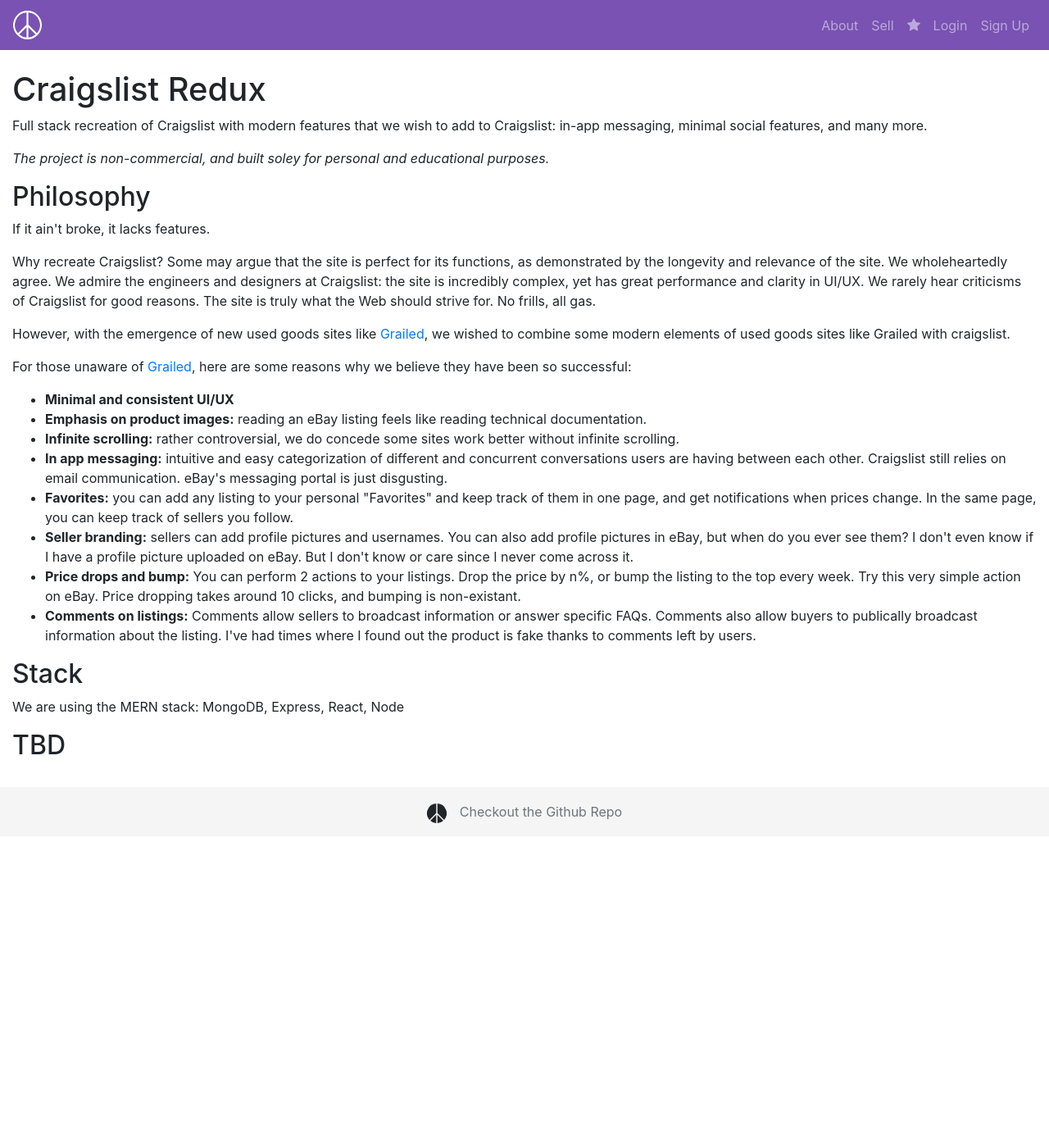
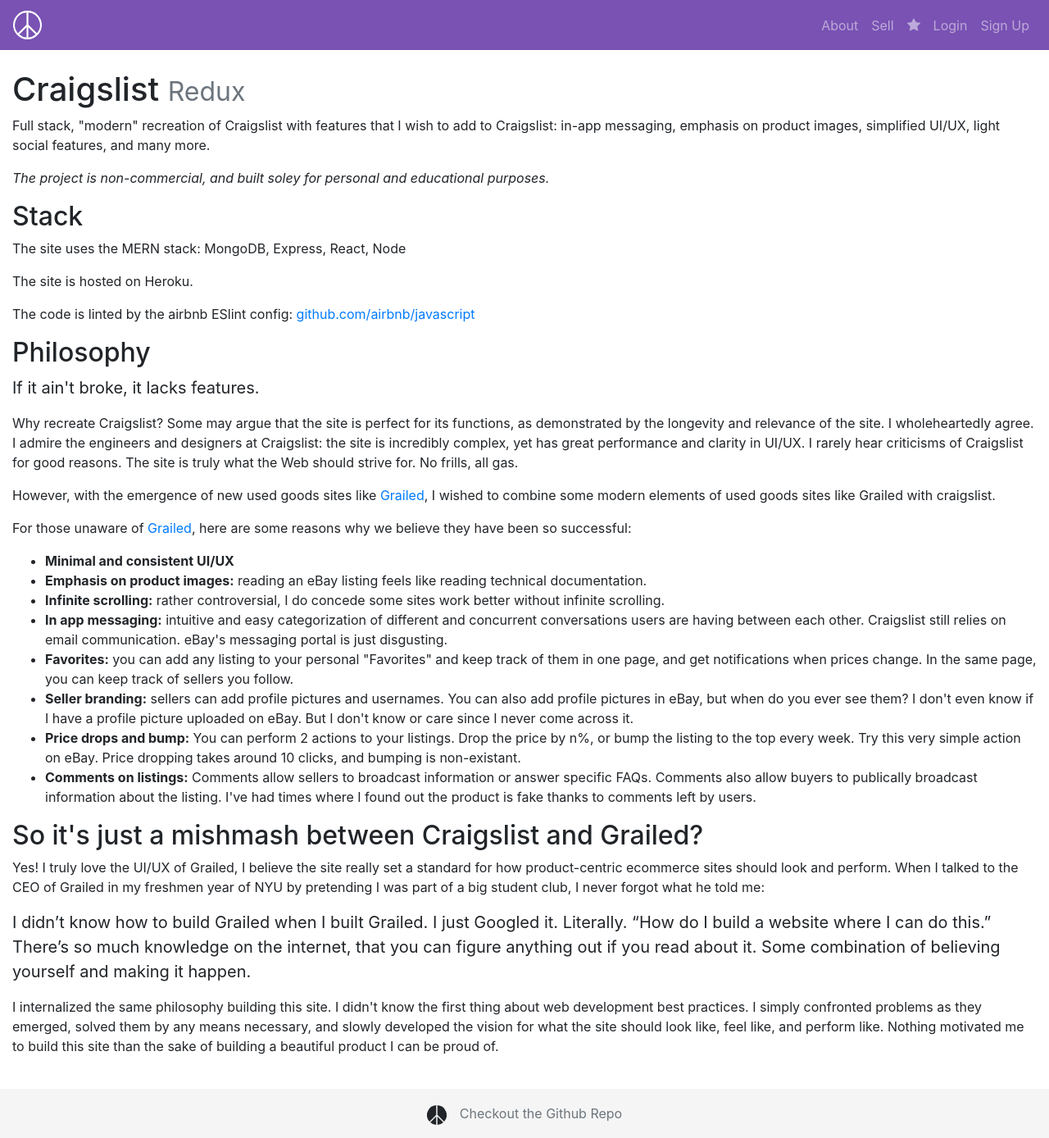
Before and after one commit to andrewhwanpark/craigslist-redux, a React (Create React App) app in the folder client/: page /about in a window 1280 px wide. Shown: the whole page at 82% size. Before the commit the page ends 1020 px from the top, so only its background shows below. Built offline with nearby package versions, Linux system fonts and the light colour scheme; no server answers.

Commit message:
Add signup styles

```diff
--- a/client/src/components/About.jsx
+++ b/client/src/components/About.jsx
@@ -6,11 +6,14 @@
     <Container fluid>
       <Row className="my-4">
         <Col lg={12}>
-          <h1>Craigslist Redux</h1>
+          <h1 id="craigslist-redux">
+            Craigslist <small className="text-muted">Redux</small>
+          </h1>
           <p>
-            Full stack recreation of Craigslist with modern features that we
-            wish to add to Craigslist: in-app messaging, minimal social
-            features, and many more.
+            Full stack, &quot;modern&quot; recreation of Craigslist with
+            features that I wish to add to Craigslist: in-app messaging,
+            emphasis on product images, simplified UI/UX, light social features,
+            and many more.
           </p>
           <p>
             <em>
@@ -18,22 +21,31 @@
               educational purposes.
             </em>
           </p>
-          <h2>Philosophy</h2>
-          <blockquote>
+          <h2 id="stack">Stack</h2>
+          <p>The site uses the MERN stack: MongoDB, Express, React, Node</p>
+          <p>The site is hosted on Heroku.</p>
+          <p>
+            The code is linted by the airbnb ESlint config:{" "}
+            <a href="https://github.com/airbnb/javascript">
+              github.com/airbnb/javascript
+            </a>
+          </p>
+          <h2 id="philosophy">Philosophy</h2>
+          <blockquote className="blockquote">
             <p>If it ain&#39;t broke, it lacks features.</p>
           </blockquote>
           <p>
             Why recreate Craigslist? Some may argue that the site is perfect for
             its functions, as demonstrated by the longevity and relevance of the
-            site. We wholeheartedly agree. We admire the engineers and designers
+            site. I wholeheartedly agree. I admire the engineers and designers
             at Craigslist: the site is incredibly complex, yet has great
-            performance and clarity in UI/UX. We rarely hear criticisms of
+            performance and clarity in UI/UX. I rarely hear criticisms of
             Craigslist for good reasons. The site is truly what the Web should
             strive for. No frills, all gas.
           </p>
           <p>
             However, with the emergence of new used goods sites like{" "}
-            <a href="https://www.grailed.com/">Grailed</a>, we wished to combine
+            <a href="https://www.grailed.com/">Grailed</a>, I wished to combine
             some modern elements of used goods sites like Grailed with
             craigslist.
           </p>
@@ -50,7 +62,7 @@
               listing feels like reading technical documentation.
             </li>
             <li>
-              <strong>Infinite scrolling:</strong> rather controversial, we do
+              <strong>Infinite scrolling:</strong> rather controversial, I do
               concede some sites work better without infinite scrolling.
             </li>
             <li>
@@ -86,9 +98,34 @@
               comments left by users.
             </li>
           </ul>
-          <h2>Stack</h2>
-          <p>We are using the MERN stack: MongoDB, Express, React, Node</p>
-          <h2>TBD</h2>
+          <h2 id="so-it-s-just-a-mishmash-between-craigslist-and-grailed-">
+            So it&#39;s just a mishmash between Craigslist and Grailed?
+          </h2>
+          <p>
+            Yes! I truly love the UI/UX of Grailed, I believe the site really
+            set a standard for how product-centric ecommerce sites should look
+            and perform. When I talked to the CEO of Grailed in my freshmen year
+            of NYU by pretending I was part of a big student club, I never
+            forgot what he told me:
+          </p>
+          <blockquote className="blockquote">
+            <p>
+              I didn’t know how to build Grailed when I built Grailed. I just
+              Googled it. Literally. “How do I build a website where I can do
+              this.” There’s so much knowledge on the internet, that you can
+              figure anything out if you read about it. Some combination of
+              believing yourself and making it happen.
+            </p>
+          </blockquote>
+          <p>
+            I internalized the same philosophy building this site. I didn&#39;t
+            know the first thing about web development best practices. I simply
+            confronted problems as they emerged, solved them by any means
+            necessary, and slowly developed the vision for what the site should
+            look like, feel like, and perform like. Nothing motivated me to
+            build this site than the sake of building a beautiful product I can
+            be proud of.
+          </p>
         </Col>
       </Row>
     </Container>
--- a/client/src/components/auth/Signup.jsx
+++ b/client/src/components/auth/Signup.jsx
@@ -43,6 +43,20 @@
 
   return (
     <Form className="centered-form" onSubmit={submit}>
+      <svg
+        width="2em"
+        height="2em"
+        viewBox="0 0 16 16"
+        className="bi bi-peace d-block mb-2"
+        style={{ margin: "auto", color: "#563d7c" }}
+        fill="currentColor"
+        xmlns="http://www.w3.org/2000/svg"
+      >
+        <path
+          fillRule="evenodd"
+          d="M7.5 1.018a7 7 0 0 0-4.79 11.566L7.5 7.793V1.018zm1 0v6.775l4.79 4.79A7 7 0 0 0 8.5 1.018zm4.084 12.273L8.5 9.207v5.775a6.97 6.97 0 0 0 4.084-1.691zM7.5 14.982V9.207l-4.084 4.084A6.97 6.97 0 0 0 7.5 14.982zM0 8a8 8 0 1 1 16 0A8 8 0 0 1 0 8z"
+        />
+      </svg>
       <h3 className="text-center mb-4">Sign Up</h3>
       {error && (
         <ErrorMsg
@@ -76,7 +90,7 @@
         <Form.Label>Password</Form.Label>
         <Form.Control
           type="password"
-          placeholder="Password"
+          placeholder="Enter Password"
           onChange={(e) => {
             setPassword(e.target.value);
           }}
@@ -86,7 +100,7 @@
         <Form.Label>Confirm Password</Form.Label>
         <Form.Control
           type="password"
-          placeholder="Password"
+          placeholder="Confirm Password"
           onChange={(e) => {
             setPasswordCheck(e.target.value);
           }}
```
